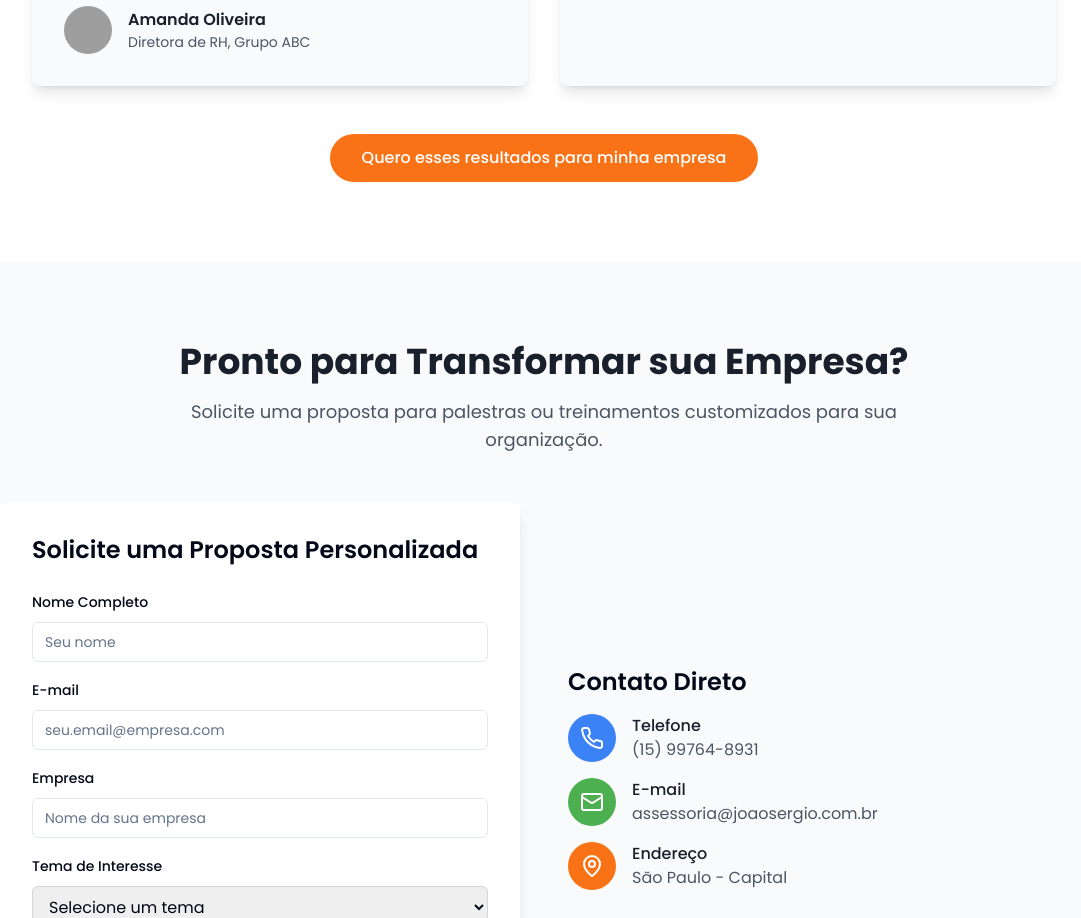
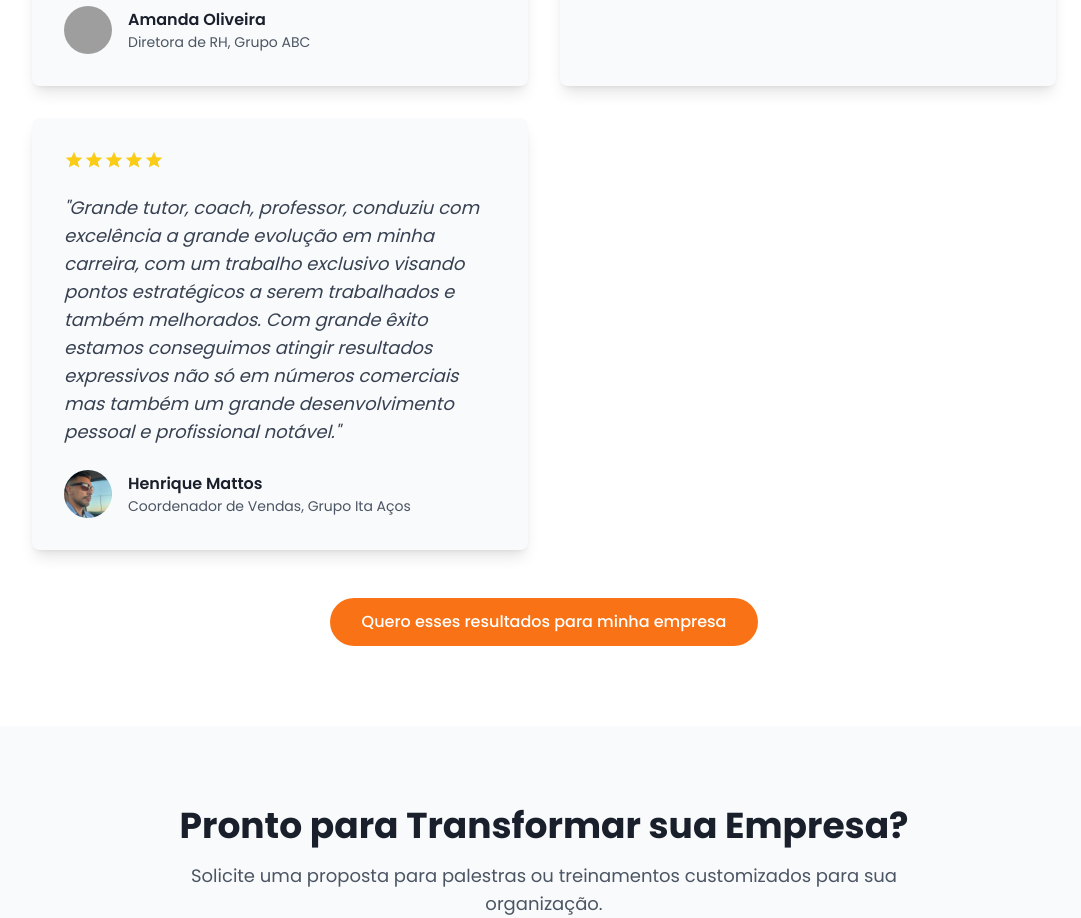
Before and after one commit to joaosergiof/stellar-growth-landing, a React (Vite) app: page /temas in a window 1280 px wide. Shown: the part 2480-3398 px from the top of the page, without its empty margins (96-1177 px from the left). Built offline with nearby package versions, Linux system fonts and the light colour scheme; grey boxes are pictures that could not be loaded.

Commit message:
feat: Add avatar to testimonial
Adds the avatar of Henrique Mattos to his testimonial.

```diff
--- a/src/components/Testimonials.tsx
+++ b/src/components/Testimonials.tsx
@@ -15,7 +15,7 @@ const testimonialsData = [
     author: "Henrique Mattos",
     position: "Coordenador de Vendas",
     company: "Grupo Ita Aços",
-    avatar: "https://images.unsplash.com/photo-1500648767791-00dcc994a43e?ixlib=rb-1.2.1&auto=format&fit=facearea&facepad=2&w=256&h=256&q=80"
+    avatar: "/lovable-uploads/bbb729a7-4682-4707-a4ed-29dbbeab50d3.png"
   },
   {
     quote: "A palestra de João Sergio foi um divisor de águas para nossa equipe. A performance aumentou em 40% nos meses seguintes!",
--- a/src/components/TopicsTestimonials.tsx
+++ b/src/components/TopicsTestimonials.tsx
@@ -16,6 +16,13 @@ const testimonialsData = [
     position: "CEO",
     company: "TechSolutions",
     avatar: "https://images.unsplash.com/photo-1599566150163-29194dcaad36?ixlib=rb-1.2.1&auto=format&fit=facearea&facepad=2&w=256&h=256&q=80"
+  },
+  {
+    quote: "Grande tutor, coach, professor, conduziu com excelência a grande evolução em minha carreira, com um trabalho exclusivo visando pontos estratégicos a serem trabalhados e também melhorados. Com grande êxito estamos conseguimos atingir resultados expressivos não só em números comerciais mas também um grande desenvolvimento pessoal e profissional notável.",
+    author: "Henrique Mattos",
+    position: "Coordenador de Vendas",
+    company: "Grupo Ita Aços",
+    avatar: "/lovable-uploads/bbb729a7-4682-4707-a4ed-29dbbeab50d3.png"
   }
 ];
 
```
Also changed, not shown: public/lovable-uploads/bbb729a7-4682-4707-a4ed-29dbbeab50d3.png (added).
